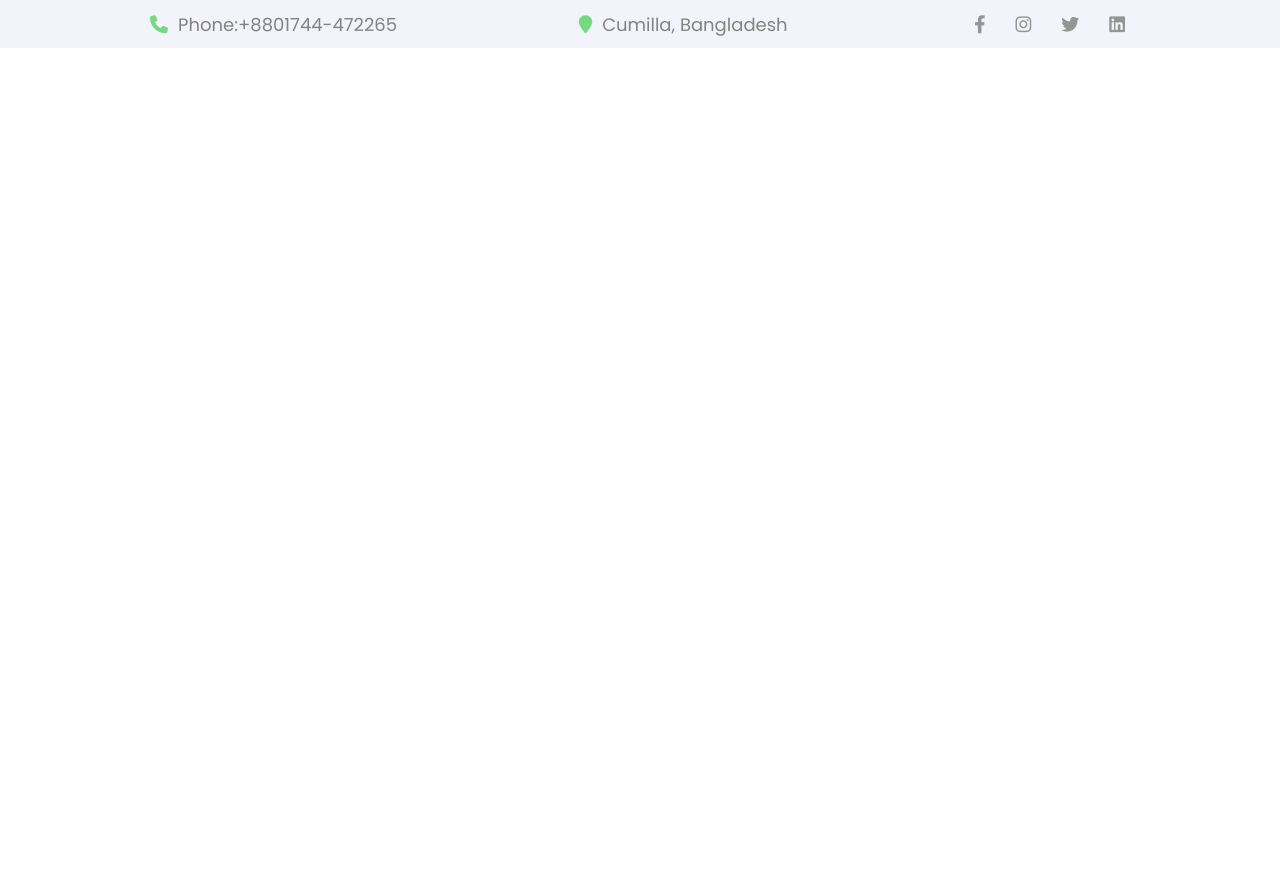
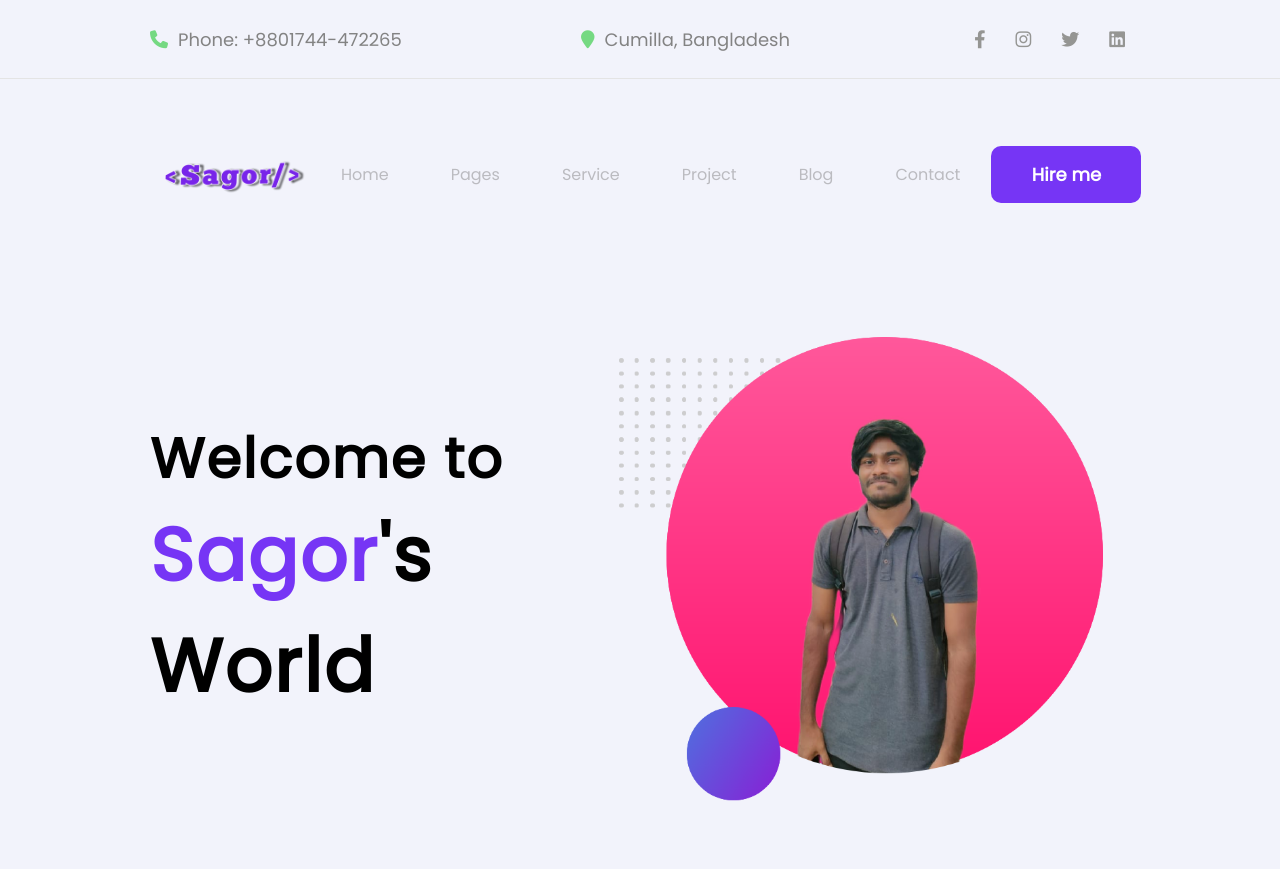
Before and after one commit to sagorbbr1/web-portfolio, a plain HTML site: page index.html in a window 1280 px wide. Before the commit the page ends 800 px from the top, so only its background shows below. Drawn offline with Linux system fonts and the light colour scheme.

Commit message:
Header and Hero section completed

```diff
--- a/index.html
+++ b/index.html
@@ -33,7 +33,7 @@
         </div>
         <div class="phone__number">
           <a class="number" href="tel:+8801744-472265" target="_blank"
-            >Phone:+8801744-472265</a
+            >Phone: +8801744-472265</a
           >
         </div>
       </div>
@@ -71,12 +71,64 @@
         ></a>
         <a
           class="social__link"
-          href="http://www.linkedin.com/sagorbbr1"
+          href="http://www.bd.linkedin.com/sagorbbr1"
           target="_blank"
         >
           <i class="fa-brands fa-linkedin icon"></i
         ></a>
       </div>
     </section>
+
+    <header class="header">
+      <div class="header__logo"><img src="img/logo.png" alt="logo" /></div>
+      <div class="header__menu">
+        <ul class="header__list">
+          <li class="header__item">
+            <a href="#" class="header__link">Home</a>
+          </li>
+          <li class="header__item">
+            <a href="#" class="header__link">Pages</a>
+          </li>
+          <li class="header__item">
+            <a href="#" class="header__link">Service</a>
+          </li>
+          <li class="header__item">
+            <a href="#" class="header__link">Project</a>
+
+            <ul class="dropdown">
+              <li class="drop__item">
+                <a href="#" class="drop__link">Trillo Project</a>
+              </li>
+              <li class="drop__item">
+                <a href="#" class="drop__link">Nexter</a>
+              </li>
+              <li class="drop__item">
+                <a href="#" class="drop__link">Natours Project</a>
+              </li>
+            </ul>
+          </li>
+          <li class="header__item">
+            <a href="#" class="header__link">Blog</a>
+          </li>
+          <li class="header__item">
+            <a href="#" class="header__link">Contact</a>
+          </li>
+        </ul>
+      </div>
+      <div class="header__button">
+        <a href="https://www.bd.linkedin.com/sagorbbr1" class="hire__me"
+          >Hire me</a
+        >
+      </div>
+    </header>
+    <main class="hero">
+      <div class="hero__text">
+        <h2>Welcome to</h2>
+        <h1><span class="highlighted__name">Sagor</span>'s World</h1>
+      </div>
+      <div class="hero__img">
+        <img src="img/my_bg.png" alt="Image" />
+      </div>
+    </main>
   </body>
 </html>
--- a/style.css
+++ b/style.css
@@ -9,7 +9,7 @@ body {
 }
 
 section {
-  padding: 0 140px;
+  padding: 15px 140px;
 }
 .topbar__menu {
   display: flex;
@@ -18,6 +18,7 @@ section {
   font-size: 18px;
   color: #838383;
   font-weight: 400;
+  border-bottom: 1px solid #e4e4e4;
 }
 
 .phone__box {
@@ -64,3 +65,122 @@ section {
   color: #75d982;
   transform: scale(1.3);
 }
+
+.header {
+  background-color: #f2f3fb;
+
+  padding: 15px 150px;
+  display: flex;
+  justify-content: space-between;
+  align-items: center;
+}
+
+.header__logo img {
+  height: 160px;
+  width: 160px;
+}
+.header__list {
+  display: flex;
+  list-style: none;
+}
+
+.header__list .header__item {
+  position: relative;
+  margin: 8px 15px;
+  transition: all 0.3s ease-in-out;
+}
+.header__list .header__item:hover .header__link {
+  border-top: 1px solid #01d85f;
+}
+.header__list .header__item .header__link {
+  text-decoration: none;
+  display: inline-block;
+  padding: 10px 16px;
+  color: #bbbbc0;
+  border-top: 1px solid transparent;
+}
+.header__list .header__item:hover .dropdown {
+  display: block;
+  visibility: visible;
+}
+
+/* Dropdown */
+
+.dropdown {
+  width: 170px;
+  background-color: #67676d8d;
+  position: absolute;
+  left: 0;
+  top: 100%;
+  display: none;
+  visibility: hidden;
+  transition: all 0.3s;
+  overflow: hidden;
+}
+.dropdown ul {
+  list-style: none;
+}
+.dropdown .drop__item {
+  margin-top: 10px;
+
+  display: inline-block;
+  width: 100%;
+}
+.dropdown .drop__item:first-child {
+  margin-top: 0;
+}
+.dropdown .drop__item a {
+  text-decoration: none;
+  display: inline-block;
+  padding: 8px 14px;
+
+  color: #fff;
+}
+.dropdown .drop__item:hover {
+  background-color: #959593;
+}
+
+.hire__me {
+  text-align: center;
+  width: 150px;
+  border: none;
+  display: inline-block;
+  padding: 15px 20px;
+  background-color: #7635f5;
+  font-size: 18px;
+  text-decoration: none;
+  color: #fff;
+  font-weight: 600;
+  border-radius: 10px;
+  transition: all 0.3s;
+  box-shadow: inset 0 0 0 0 #01d85f;
+}
+.hire__me:hover {
+  box-shadow: inset 150px 0 0 #01d85f;
+}
+
+.hero {
+  height: 75vh;
+  padding: 15px 150px;
+  background-color: #f2f3fb;
+  display: flex;
+  justify-content: space-between;
+  align-items: center;
+}
+
+.hero__text {
+  width: 60%;
+  font-size: 37px;
+  font-weight: 400;
+  letter-spacing: 2px;
+}
+.highlighted__name {
+  color: #7635f5;
+}
+
+.hero__img {
+  text-align: center;
+}
+.hero__img img {
+  width: 90%;
+}
```
Also changed, not shown: img/logo.png (added), img/my_bg.png (added).
